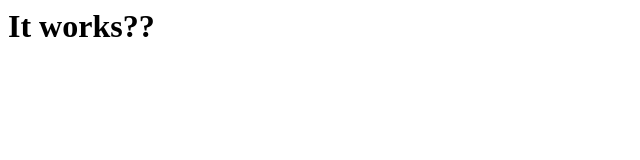
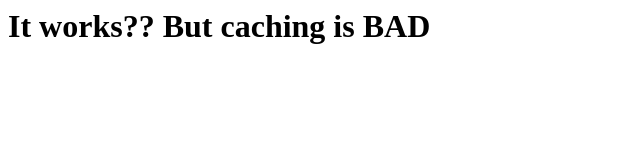
Before and after one commit to HSAK5G/Webapp-Test, a plain HTML site: page index.html in a window 1280 px wide. Shown: the whole page, without its empty margins (0-640 px from the left). Drawn offline with Linux system fonts and the light colour scheme.

Commit message:
Update index.html

```diff
--- a/index.html
+++ b/index.html
@@ -9,12 +9,13 @@
 <link href="splashscreens/iphonexr_splash.png" media="(device-width: 414px) and (device-height: 896px) and (-webkit-device-pixel-ratio: 2)" rel="apple-touch-startup-image" />
 <link href="splashscreens/iphonexsmax_splash.png" media="(device-width: 414px) and (device-height: 896px) and (-webkit-device-pixel-ratio: 3)" rel="apple-touch-startup-image" />
 <link href="splashscreens/ipad_splash.png" media="(device-width: 768px) and (device-height: 1024px) and (-webkit-device-pixel-ratio: 2)" rel="apple-touch-startup-image" />
-<link href="splashscreens/ipad_splash_landscape.png" media="(device-width: 1024px) and (device-height: 768px) and (-webkit-device-pixel-ratio: 2)" rel="apple-touch-startup-image" />
+<!--<link href="splashscreens/ipad_splash_landscape.png" media="(device-width: 1024px) and (device-height: 768px) and (-webkit-device-pixel-ratio: 2)" rel="apple-touch-startup-image" />-->
+<link rel="apple-touch-startup-image" sizes="1024x748" href="splashscreens/ipad_splash_landscape" media="screen and (min-device-width: 481px) and (max-device-width: 1024px) and (orientation:landscape)" />
 <link href="splashscreens/ipadpro1_splash.png" media="(device-width: 834px) and (device-height: 1112px) and (-webkit-device-pixel-ratio: 2)" rel="apple-touch-startup-image" />
 <link href="splashscreens/ipadpro3_splash.png" media="(device-width: 834px) and (device-height: 1194px) and (-webkit-device-pixel-ratio: 2)" rel="apple-touch-startup-image" />
 <link href="splashscreens/ipadpro2_splash.png" media="(device-width: 1024px) and (device-height: 1366px) and (-webkit-device-pixel-ratio: 2)" rel="apple-touch-startup-image" />
 </head>
 <body>
-<h1>It works??</h1>
+<h1>It works?? But caching is BAD</h1>
 </body>
 </html>
```
